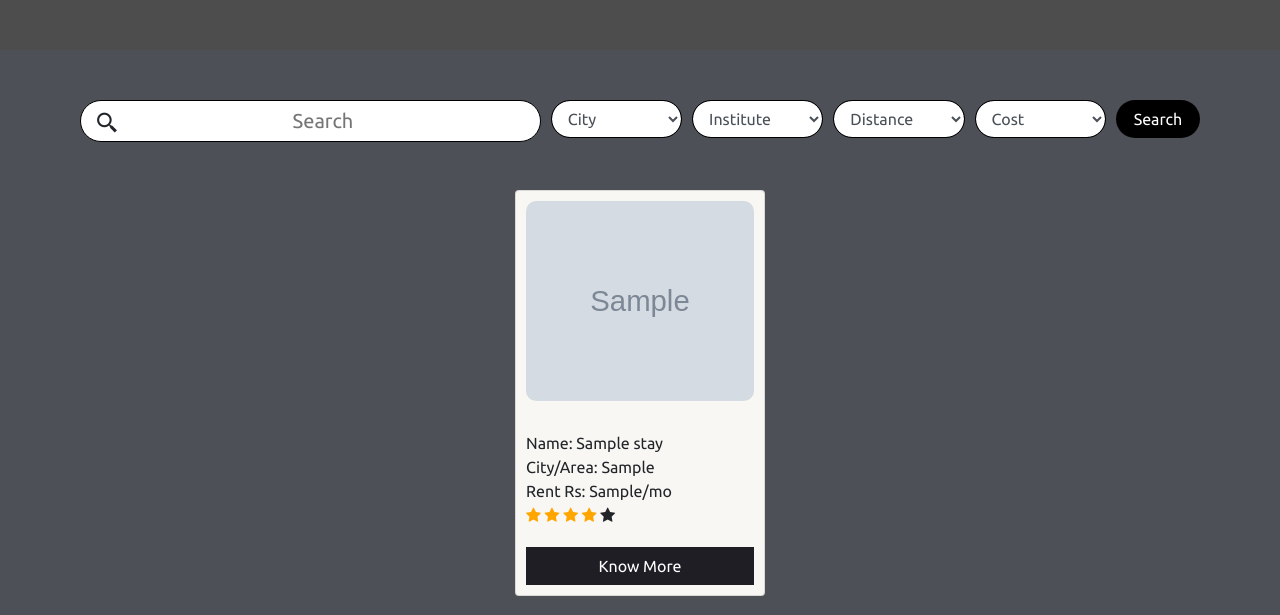
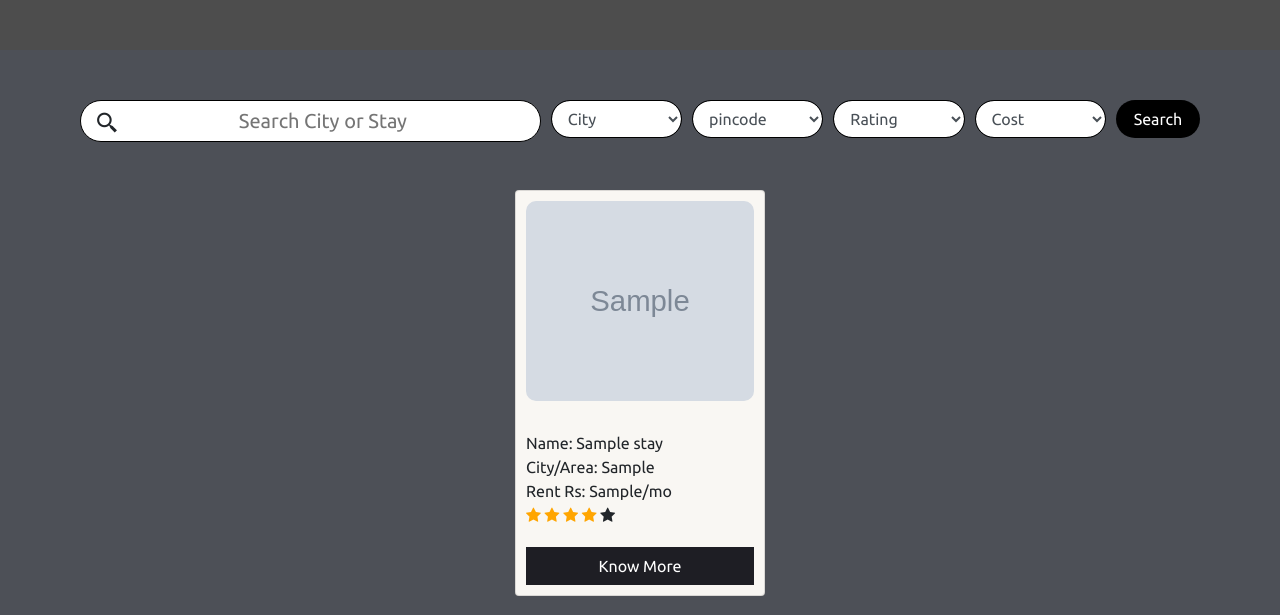
Before and after one commit to Prathviraj-B-N/stay_watch, a Django app: page /explore in a window 1280 px wide. Shown: the part 80-695 px from the top of the page. Run offline with Django 3.2, Linux system fonts and the light colour scheme; tables that the repository leaves empty hold one stand-in row (values such as "Sample post"); grey boxes marked "Sample" are stand-in pictures; some libraries are stand-ins or nearby versions.

Commit message:
implemented search

```diff
--- a/stayWatch/templates/webpages_templates/explore.html
+++ b/stayWatch/templates/webpages_templates/explore.html
@@ -12,56 +12,50 @@
   <div class="main">
       <section class="explore">
           <div class="search-bar-content">
-              <form action="post" class="search-bar-form">
+              <form method="GET" action={% url 'explore' %} class="search-bar-form">
                   <div class="form-row">
                       <div class="form-group  input-content col-12 col-lg-5">
                         <i class='bx bx-search-alt-2 icon'></i>
-                          <input type="text " class="search-bar input-field" id="search-bar" placeholder="Search">
+                          <input name="keyword" type="text " class="search-bar input-field" id="search-bar" placeholder="Search City or Stay">
 
                       </div>
                       <div class="form-group  input-content col-12 col-lg-6">
                         <div class="form-row">
                           <div class="form-group  input-content col-6 col-lg-3">
-                            <select class="form-control" id="city">
+                            <select name = "city" class="form-control" id="city">
                               <option value="">City</option>
-                              <option>1</option>
-                              <option>2</option>
-                              <option>3</option>
-                              <option>4</option>
-                              <option>5</option>
+                              {% for city in city_search_list %}
+                              <option value={{city}}>{{city}}</option>
+                              {% endfor %}
                             </select>
 
                           </div>
                           <div class="form-group  input-content col-6 col-lg-3">
-                            <select class="form-control" id="institute">
-                              <option value="">Institute</option>
-                              <option>1</option>
-                              <option>2</option>
-                              <option>3</option>
-                              <option>4</option>
-                              <option>5</option>
+                            <select name = "pin" class="form-control" id="pincode">
+                              <option value="">pincode</option>
+                              {% for pin in pincode_search_list %}
+                              <option value={{pin}}>{{pin}}</option>
+                              {% endfor %}
                             </select>
 
                         </div>
                         <div class="form-group  input-content col-6 col-lg-3">
-                          <select class="form-control" id="Distance">
-                            <option value="">Distance</option>
-                            <option>1</option>
-                            <option>2</option>
-                            <option>3</option>
-                            <option>4</option>
-                            <option>5</option>
+                          <select name = "rating" class="form-control" id="rating">
+                            <option value="">Rating</option>
+
+                            {% for rating in rating_search_list %}
+                              <option value={{rating}}>{{rating}}</option>
+                              {% endfor %}
                           </select>
 
                       </div>
                       <div class="form-group  input-content col-6 col-lg-3">
-                        <select class="form-control" id="cost">
+                        <select name = "cost" class="form-control" id="cost">
                           <option value="">Cost</option>
-                          <option>1</option>
-                          <option>2</option>
-                          <option>3</option>
-                          <option>4</option>
-                          <option>5</option>
+
+                          {% for cost in cost_search_list %}
+                              <option value={{cost}}>{{cost}}</option>
+                              {% endfor %}
                         </select>
 
                     </div>
@@ -83,6 +77,7 @@
 
           </div>
           <div class="details-content row">
+            {% if stays %}
             {% for stay in stays %}
             <div class="card ">
               <div class="body">
@@ -110,6 +105,10 @@
               </div>
             </div>
             {% endfor %}
+
+            {% else %}
+            <p style="color: white;">No Such Stays found</p>
+            {% endif %}
           </div>
 
       </section>
--- a/stayWatch/webpages/views.py
+++ b/stayWatch/webpages/views.py
@@ -22,7 +22,47 @@ def about(request):
 
 def explore(request):
     stays = Stays.objects.all()
-    data = {'stays':stays}
+    #filter search
+    city_search_list = Stays.objects.values_list('city',flat=True).distinct()
+    cost_search_list = Stays.objects.values_list('cost',flat=True).distinct()
+    rating_search_list = Stays.objects.values_list('rating',flat=True).distinct()
+    pincode_search_list = Stays.objects.values_list('pincode',flat=True).distinct()
+
+    if 'keyword' in request.GET:
+        keyword = request.GET['keyword']
+        if keyword:
+            stays = stays.filter(city__icontains = keyword) | stays.filter(name__icontains = keyword)
+
+
+    if 'city' in request.GET:
+        city = request.GET['city']
+        if city:
+            stays = stays.filter(city__exact = city)
+
+    if 'pincode' in request.GET:
+        pincode = request.GET['pincode']
+        if pincode:
+            stays = stays.filter(city__exact = pincode)
+
+    if 'rating' in request.GET:
+        rating = request.GET['rating']
+        if rating:
+            stays = stays.filter(city__exact = rating)
+
+    if 'cost' in request.GET:
+        cost = request.GET['cost']
+        if cost:
+            stays = stays.filter(city__exact = cost)
+
+
+    data = {
+        'stays':stays,
+        'city_search_list':city_search_list,
+        'cost_search_list':cost_search_list,
+        'rating_search_list':rating_search_list,
+        'pincode_search_list':pincode_search_list,
+        }
+
     return render(request, 'webpages_templates/explore.html',data)
 
 def stayDetails(request, id):
```
Also changed, not shown: stayWatch/templates/webpages_templates/stayDetails.html (+19 -25 lines), stayWatch/webpages/admin.py (+10 -2 lines).
